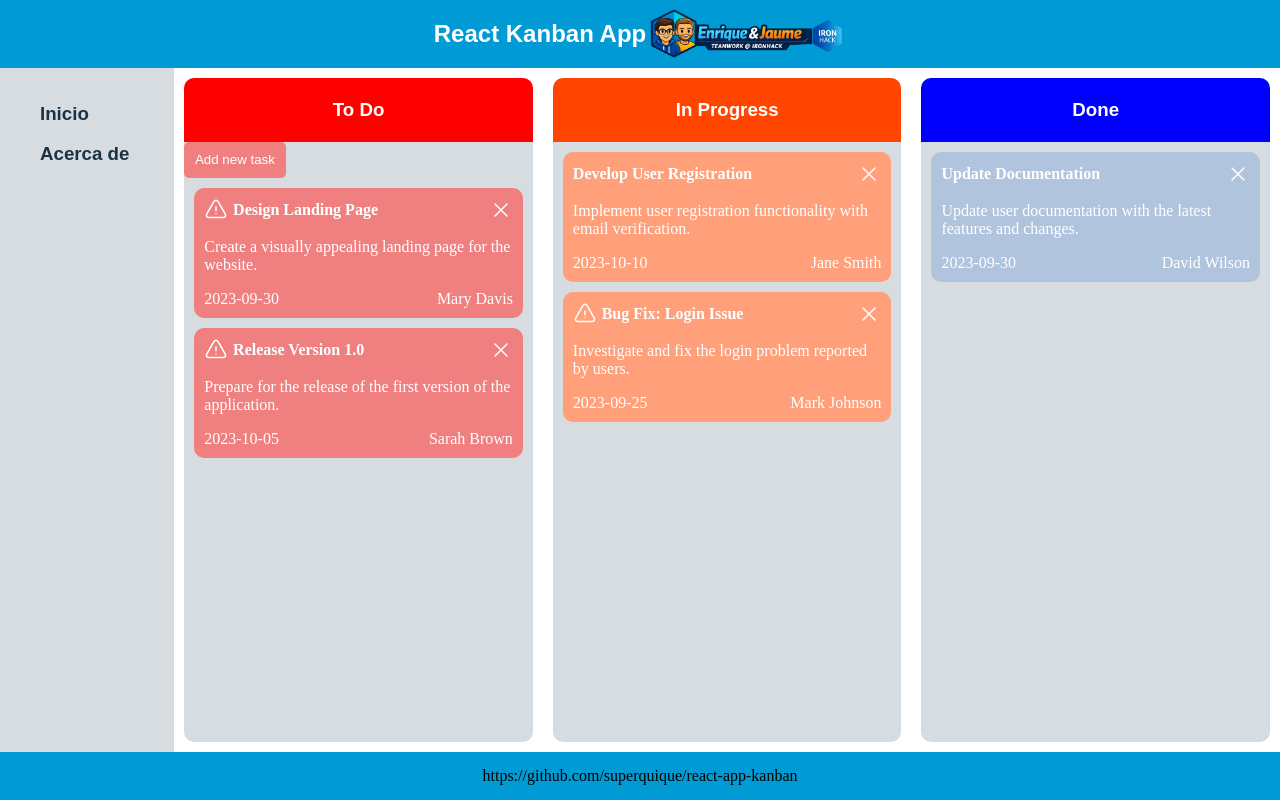
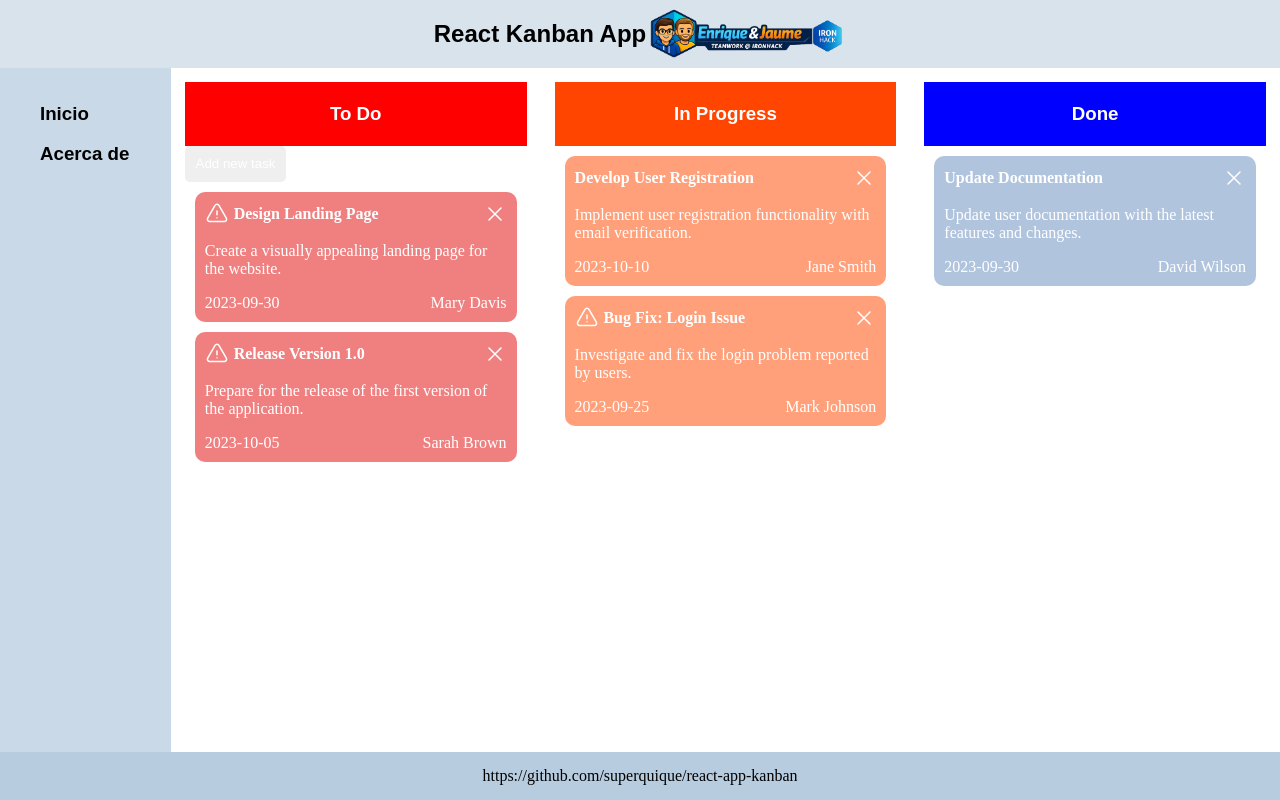
Before and after one commit to superquique/react-app-kanban, a React (Vite) app: page / in a window 1280 px wide. Built offline with nearby package versions, Linux system fonts and the light colour scheme.

Commit message:
feat: changed colors

```diff
--- a/src/App.css
+++ b/src/App.css
@@ -1,3 +1,9 @@
+
+:root {
+  --main-bg-color: #C9D9E8;
+  --navbar-bg-color: #D9E3EC;
+  --footer-bg-color: #B8CCE0;
+}
 
 html, body {
   height: 100%;
@@ -17,7 +23,6 @@ a {
 
 button {
   color: white;
-  background-color: lightcoral;
   border: none;
   cursor: pointer;
   padding: 0.8em;
@@ -51,11 +56,10 @@ select {
   flex-direction: row;
   justify-content: center;
   align-items: center;
-  background-color: #009bd4;
+  background-color: var(--navbar-bg-color);
 }
 
 .logo {
-  color: white;
   display: flex;
   flex-direction: row;
   align-items: center;
@@ -74,19 +78,18 @@ select {
   flex-direction: row;
   justify-content: center;
   align-items: center;
-  background-color: #009bd4;
+  background-color: var(--footer-bg-color);
   width: 100%;
   height: 6vh;
 }
 
 .sidebar {
   display: flex;
-
   flex-direction: column;
-
   justify-content: left;
   align-items: start;
-  background-color: #D7DCE0;
+  background-color: var(--main-bg-color);
+  color: black;
   width: 15vw;
 }
 
@@ -97,7 +100,6 @@ select {
 .sidebar-menu a, h3 {
   text-decoration: none;
   font-family: Arial, Helvetica, sans-serif;
-  color: #193343;
 }
 
 .footer button {
@@ -106,10 +108,10 @@ select {
 }
 
 .column {
-  background-color: #D7DCE0;
   color: white;
   width: 30%;
   margin: 10px;
+  border: 4px solid;
   border-radius: 10px;
 }
 
@@ -119,7 +121,6 @@ select {
   height: 8vh;
   line-height: 8vh;
   text-align: center;
-  border-radius: 10px 10px 0px 0px;
 }
 
 .app-content {
@@ -138,6 +139,13 @@ select {
 
 .task h4 {
   margin: 0;
+}
+
+#add-task-button {
+  display: flex;
+  justify-content: center;
+  align-items: center;
+  margin: 10px;
 }
 
 .task-footer {
@@ -195,7 +203,6 @@ select {
 }
 
 .task-detail-card {
-  background-color: #D7DCE0;
   display: flex;
   flex-direction: column;
   justify-content: center;
--- a/src/App.jsx
+++ b/src/App.jsx
@@ -39,6 +39,12 @@ function App() {
     setTaskList(newTaskList);
   }
 
+  const taskColors = {
+    "To Do": ["crimson", "#ED4062"],
+    "In Progress": ["#DC5014", "#ED7440"],
+    "Done": ["#14A0DC", "#40B9ED"]
+  }
+
   return (
     <div className='app-container'>
       <Navbar />
@@ -46,9 +52,23 @@ function App() {
           <Sidebar />
 
           <Routes>
-            <Route path="/" element={<DashboardPage taskList={taskList} onDelete={deleteTask} onCreate={addTask} />} />
+            <Route path="/" element={
+              <DashboardPage
+                taskList={taskList}
+                onDelete={deleteTask}
+                onCreate={addTask}
+                onUpdate={updateTask}
+                taskColors={taskColors}
+              />}
+            />
             <Route path="/about" element={<AboutPage />} />
-            <Route path="/task-details/:taskId" element={<TaskDetailsPage taskArr={taskList} onUpdate={updateTask} />} />
+            <Route path="/task-details/:taskId" element={
+              <TaskDetailsPage
+                taskArr={taskList}
+                onUpdate={updateTask}
+                taskColors={taskColors}
+              />
+            } />
             <Route path="*" element={ <h1 className='not-found'>Página no encontrada</h1> } />
           </Routes>
 
```
